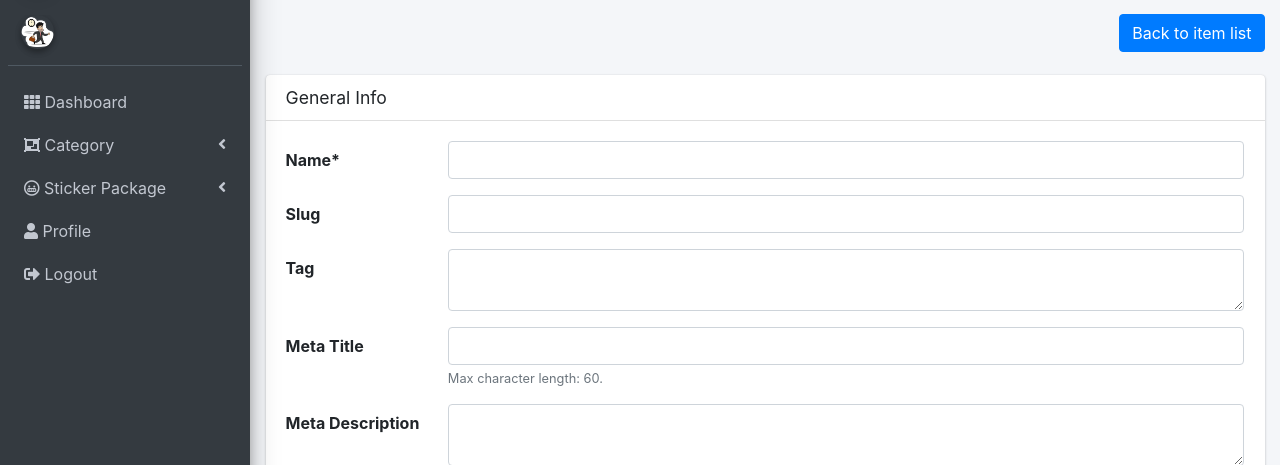
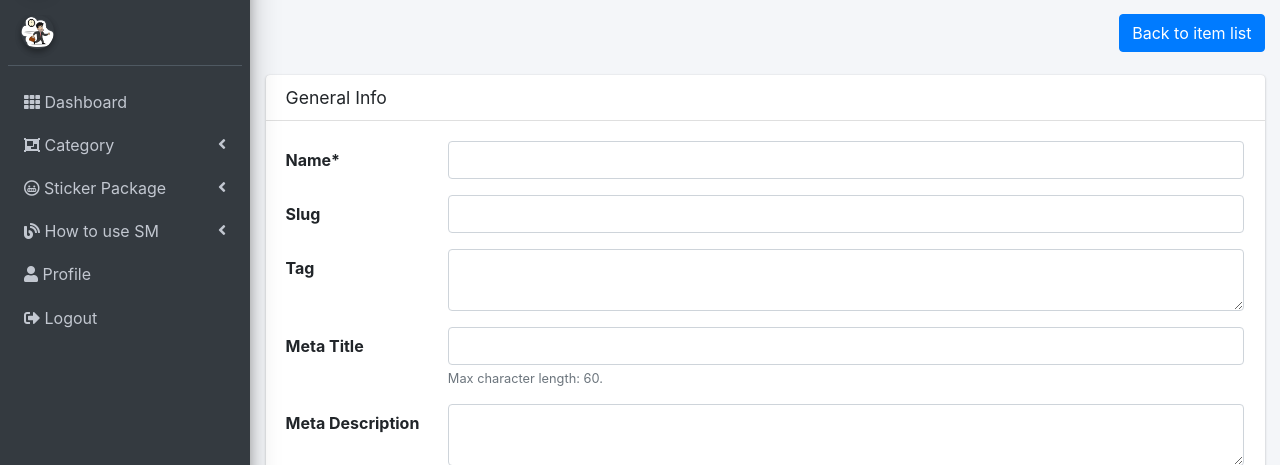
Before and after one commit to kajem/sticker-maker-ios, a Laravel app: template resources/views/admin/item/form.blade.php in a window 1280 px wide. Shown: the part 58-523 px from the top of the page. Run offline with Laravel 8, Linux system fonts and the light colour scheme; the template is opened without the code that fills it, so the values that code supplies are empty; settings files or empty folders that the repository lacks are supplied; some libraries are stand-ins or nearby versions.

Commit message:
revart sidebar changes

```diff
--- a/resources/views/admin/common/sidebar.blade.php
+++ b/resources/views/admin/common/sidebar.blade.php
@@ -84,6 +84,13 @@
                                 <p>Sort 2</p>
                             </a>
                         </li>
+{{--                        <li class="nav-item">--}}
+{{--                            <a href="{{url('/category/22')}}"--}}
+{{--                               class="nav-link {{ Request::is('category/22') ? 'active' : '' }}">--}}
+{{--                                <i class="far fa-smile-wink"></i>--}}
+{{--                                <p>Emoji</p>--}}
+{{--                            </a>--}}
+{{--                        </li>--}}
                         <li class="nav-item">
                             <a href="{{url('/category/add')}}"
                                class="nav-link {{ Request::is('category/add') ? 'active' : '' }}">
@@ -124,9 +131,41 @@
                                 <p>Search Keywords</p>
                             </a>
                         </li>
+                        <li class="nav-item">
+                            <a href="{{url('/item/website-home-sticker-packages')}}"
+                               class="nav-link {{ Request::is('item/website-home-sticker-packages') ? 'active' : '' }}">
+                               <i class="fas fa-surprise"></i>
+                                <p>Website home packages</p>
+                            </a>
+                        </li>
                     </ul>
                 </li>
-
+                <!--Post Menu-->
+                <li class="nav-item has-treeview {{ Request::is('post/how-to-use-sm/*') ? 'menu-open' : '' }}">
+                    <a href="#" class="nav-link ">
+                        <i class="fas fa-blog"></i>
+                        <p>
+                            How to use SM
+                            <i class="right fas fa-angle-left"></i>
+                        </p>
+                    </a>
+                    <ul class="nav nav-treeview">
+                        <li class="nav-item">
+                            <a href="{{url('post/how-to-use-sm/list')}}"
+                               class="nav-link {{ Request::is('post/how-to-use-sm/list') ? 'active' : '' }}">
+                                <i class="fas fa-list"></i>
+                                <p>List</p>
+                            </a>
+                        </li>
+                        <li class="nav-item">
+                            <a href="{{url('/post/how-to-use-sm/add')}}"
+                               class="nav-link {{ Request::is('post/how-to-use-sm/add') ? 'active' : '' }}">
+                                <i class="fas fa-plus"></i>
+                                <p>Add New</p>
+                            </a>
+                        </li>
+                    </ul>
+                </li>
                 <!--Static Value Menu-->
                 @if( auth()->user()->id == 1 )
                 <li class="nav-item">
```
